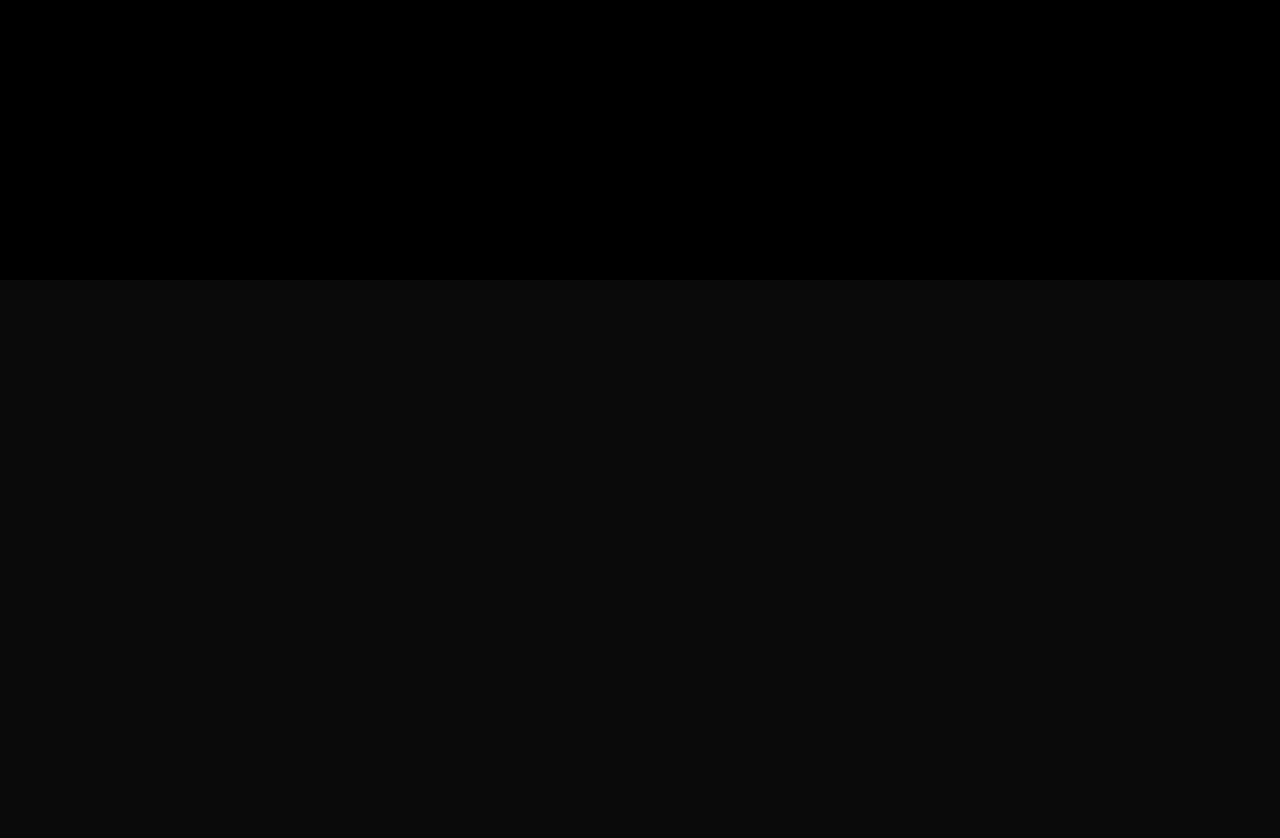
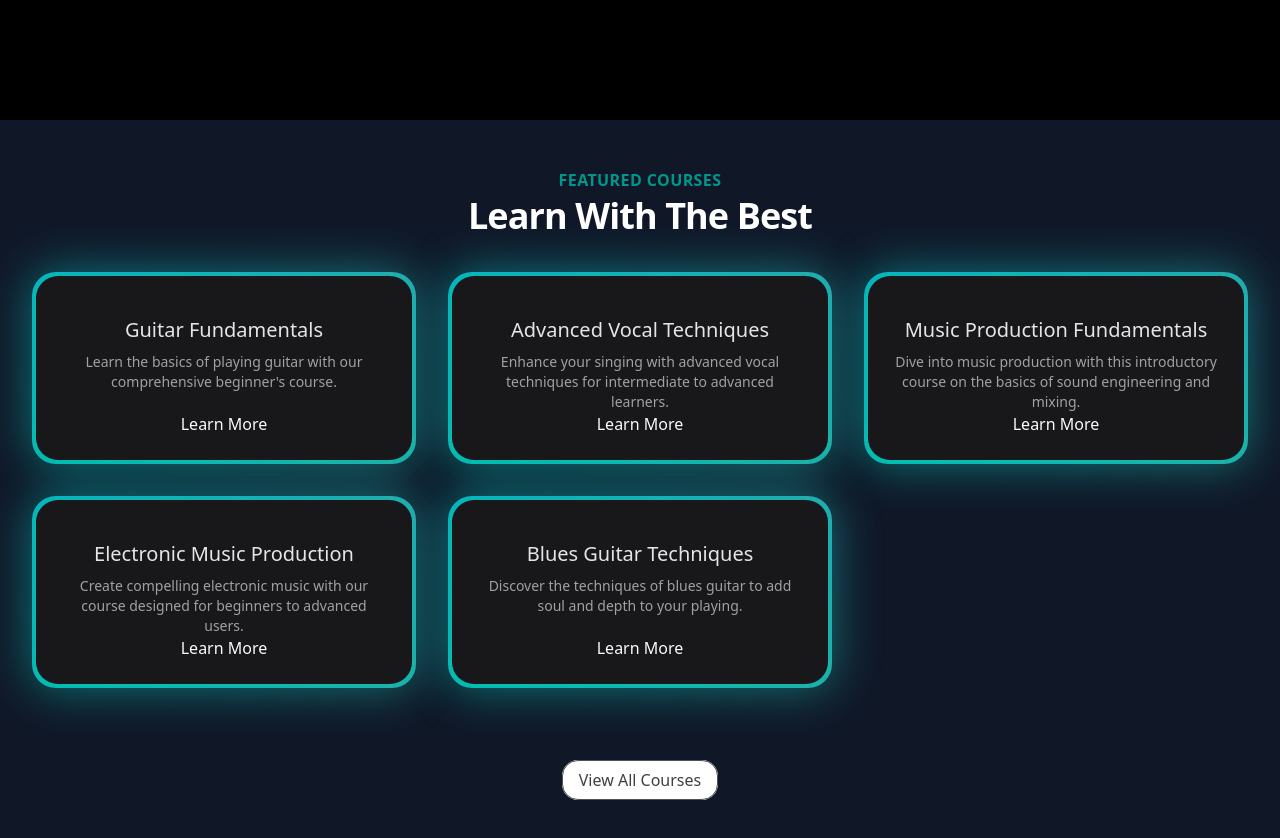
Before and after one commit to Sparsh912/Music, a Next.js app: page / in a window 1280 px wide. Shown: the part 520-1358 px from the top of the page. Before the commit the page ends 800 px from the top, so only its background shows below. Built offline with nearby package versions, Linux system fonts and the light colour scheme.

Commit message:
add featuredcourses section

```diff
--- a/src/app/page.tsx
+++ b/src/app/page.tsx
@@ -1,9 +1,11 @@
+import FeaturedCourses from "@/components/FeaturedCourses";
 import HeroSection from "@/components/HeroSection";
 
 export default function Home() {
   return (
     <main className="min-h-screen bg-black/[0.96] antialiased bg-grid-white/[0.02]">
       <HeroSection/>
+      <FeaturedCourses/>
     </main>
   );
 }
--- /dev/null
+++ b/src/components/FeaturedCourses.tsx
@@ -0,0 +1,64 @@
+'use client'
+import Link from "next/link"
+import courseData from "../data/music_courses.json"
+import { BackgroundGradient } from "./ui/background-gradient"
+
+// const username:string="sparsh";?
+
+interface Course {
+    id: number,
+    title: string,
+    slug: string,
+    description: string,
+    price: number,
+    instructor: string,
+    isFeatured: boolean,
+}
+
+function FeaturedCourses() {
+    const featuredCourses = courseData.courses.filter((course: Course) => course.isFeatured)
+
+    return (
+        <div className="py-12 bg-gray-900">
+            <div>
+                <div className="text-center">
+                    <h2 className="text-base text-teal-600 font-semibold tracking-wide uppercase">FEATURED COURSES</h2>
+                    <p className="mt-2 text-3xl leading-8 font-extrabold tracking-tight text-white sm:text-4xl">Learn With The Best</p>
+                </div>
+            </div>
+
+            <div className="mt-10 mx-8">
+                <div className="grid grid-cols-1 sm:grid-cols-2 lg:grid-cols-3 gap-8 justify-center">
+                    {featuredCourses.map((course: Course) => {
+                        return (
+                            <div key={course.id} className="flex justify-center">
+                                <BackgroundGradient
+                                    className="flex flex-col rounded-[22px] bg-white dark:bg-zinc-900 overflow-hidden h-full max-w-sm">
+                                    <div className="p-4 sm:p-6 flex flex-col items-center text-center flex-grow">
+                                        <p className="text-lg sm:text-xl text-black mt-4 mb-2 dark:text-neutral-200">
+                                            {course.title}
+                                        </p>
+                                        <p className="text-sm text-neutral-600 dark:text-neutral-400 flex-grow">
+                                            {course.description}
+                                        </p>
+                                        <Link href={`/courses/${course.slug}`}>
+                                            Learn More
+                                        </Link>
+                                    </div>
+                                </BackgroundGradient>
+                            </div>
+                        )
+                    })}
+                </div>
+            </div>
+
+            <div className="mt-20 text-center">
+                <Link href={"courses"} className="px-4 py-2 rounded-2xl border border-neutral-600 text-neutral-700 bg-white hover:bg-gray-100 transition duration-200 ">
+                    View All Courses
+                </Link>
+            </div>
+        </div>
+    )
+}
+
+export default FeaturedCourses
--- /dev/null
+++ b/src/components/ui/background-gradient.tsx
@@ -0,0 +1,72 @@
+import { cn } from "@/lib/utils";
+import React from "react";
+import { motion } from "motion/react";
+
+export const BackgroundGradient = ({
+  children,
+  className,
+  containerClassName,
+  animate = true,
+}: {
+  children?: React.ReactNode;
+  className?: string;
+  containerClassName?: string;
+  animate?: boolean;
+}) => {
+  const variants = {
+    initial: {
+      backgroundPosition: "0 50%",
+    },
+    animate: {
+      backgroundPosition: ["0, 50%", "100% 50%", "0 50%"],
+    },
+  };
+  return (
+    <div className={cn("relative p-[4px] group", containerClassName)}>
+      <motion.div
+        variants={animate ? variants : undefined}
+        initial={animate ? "initial" : undefined}
+        animate={animate ? "animate" : undefined}
+        transition={
+          animate
+            ? {
+                duration: 5,
+                repeat: Infinity,
+                repeatType: "reverse",
+              }
+            : undefined
+        }
+        style={{
+          backgroundSize: animate ? "400% 400%" : undefined,
+        }}
+        className={cn(
+          "absolute inset-0 rounded-3xl z-[1] opacity-60 group-hover:opacity-100 blur-xl  transition duration-500 will-change-transform",
+          " bg-[radial-gradient(circle_farthest-side_at_0_100%,#00ccb1,transparent),radial-gradient(circle_farthest-side_at_100%_0,#7b61ff,transparent),radial-gradient(circle_farthest-side_at_100%_100%,#ffc414,transparent),radial-gradient(circle_farthest-side_at_0_0,#1ca0fb,#141316)]"
+        )}
+      />
+      <motion.div
+        variants={animate ? variants : undefined}
+        initial={animate ? "initial" : undefined}
+        animate={animate ? "animate" : undefined}
+        transition={
+          animate
+            ? {
+                duration: 5,
+                repeat: Infinity,
+                repeatType: "reverse",
+              }
+            : undefined
+        }
+        style={{
+          backgroundSize: animate ? "400% 400%" : undefined,
+        }}
+        className={cn(
+          "absolute inset-0 rounded-3xl z-[1] will-change-transform",
+          "bg-[radial-gradient(circle_farthest-side_at_0_100%,#00ccb1,transparent),radial-gradient(circle_farthest-side_at_100%_0,#7b61ff,transparent),radial-gradient(circle_farthest-side_at_100%_100%,#ffc414,transparent),radial-gradient(circle_farthest-side_at_0_0,#1ca0fb,#141316)]"
+        )}
+      />
+
+      <div className={cn("relative z-10", className)}>{children}</div>
+    </div>
+  );
+};
```
